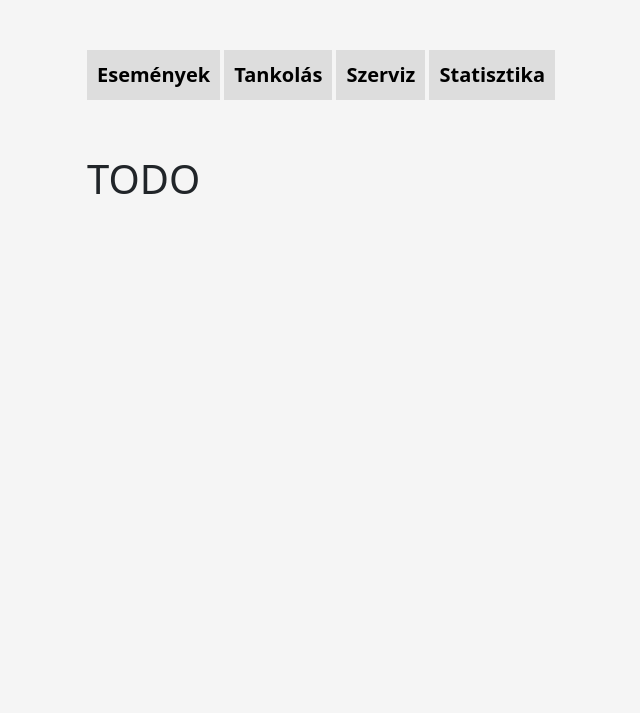
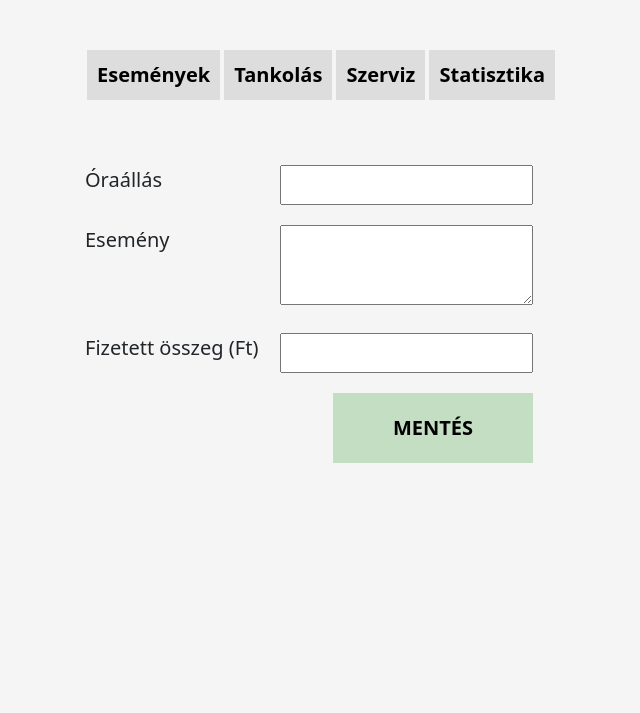
Before and after one commit to Cyri0/DjangoTankYou, a Django app: page /tank/service/ in a window 1280 px wide. Shown: the top 713 px of the page, without its empty margins (319-959 px from the left). Run offline with Django 3.2, Linux system fonts and the light colour scheme; some libraries are stand-ins or nearby versions.

Commit message:
service events

```diff
--- a/tank_logic/admin.py
+++ b/tank_logic/admin.py
@@ -1,4 +1,5 @@
 from django.contrib import admin
-from .models import TankEvent
+from .models import TankEvent, ServiceEvent
 # Register your models here.
 admin.site.register(TankEvent)
+admin.site.register(ServiceEvent)
--- a/tank_logic/urls.py
+++ b/tank_logic/urls.py
@@ -8,4 +8,5 @@ urlpatterns = [
     path('new/', views.new_tank, name='new-tank-view'),
     path('stat/', views.stat, name="stat-view"),
     path('service/', views.service, name="service-view"),
+    path('save_service/', views.save_service, name="save_service"),
 ]
--- a/tank_logic/views.py
+++ b/tank_logic/views.py
@@ -1,5 +1,5 @@
 from django.shortcuts import render, redirect
-from .models import TankEvent, PETROL_CHOICES, PETROL_STATION_CHOICES
+from .models import TankEvent, ServiceEvent, PETROL_CHOICES, PETROL_STATION_CHOICES
 from . import calculations
 
 def new_tank(request):
@@ -26,19 +26,27 @@ def new_tank(request):
 
 def history(request):
 
-    events = TankEvent.objects.all().order_by('-date')
+    events = list(TankEvent.objects.all().order_by('-date'))
+    events += list(ServiceEvent.objects.all().order_by('-date'))
+
+    events.sort(key=lambda x: x.date, reverse=True)
+
     context = {
         'events':events,
     }
     return render(request, 'tank/history.html', context)
 
 def stat(request):
-    events = TankEvent.objects.all().order_by('-date')
+    tank_events = TankEvent.objects.all().order_by('-date')
+
+    events = list(TankEvent.objects.all().order_by('-date'))
+    events += list(ServiceEvent.objects.all().order_by('-date'))
+
     context = {
-        'last': calculations.getElementFromEvents(events, 0),
-        'consumption': calculations.calculate_consumption(events),
-        'average_quantity':calculations.calculate_average_quantity(events),
-        'average_price': calculations.calculate_average_price(events),
+        'last': calculations.getElementFromEvents(tank_events, 0),
+        'consumption': calculations.calculate_consumption(tank_events),
+        'average_quantity':calculations.calculate_average_quantity(tank_events),
+        'average_price': calculations.calculate_average_price(tank_events),
         'sum_price': calculations.sum_price(events),
     }
 
@@ -46,3 +54,18 @@ def stat(request):
 
 def service(request):
     return render(request, 'tank/service.html')
+
+def save_service(request):
+    if(request.method == 'POST'):
+        km = request.POST['km']
+        note = request.POST['note']
+        price_ft = request.POST['price_ft']
+
+        new_sevice_event = ServiceEvent(
+            km = km,
+            note = note,
+            price_ft = price_ft
+        )
+        new_sevice_event.save()
+        return redirect('history-view')
+    return redirect('service-view')
--- a/tank_you/urls.py
+++ b/tank_you/urls.py
@@ -1,18 +1,3 @@
-"""tank_you URL Configuration
-
-The `urlpatterns` list routes URLs to views. For more information please see:
-    https://docs.djangoproject.com/en/3.1/topics/http/urls/
-Examples:
-Function views
-    1. Add an import:  from my_app import views
-    2. Add a URL to urlpatterns:  path('', views.home, name='home')
-Class-based views
-    1. Add an import:  from other_app.views import Home
-    2. Add a URL to urlpatterns:  path('', Home.as_view(), name='home')
-Including another URLconf
-    1. Import the include() function: from django.urls import include, path
-    2. Add a URL to urlpatterns:  path('blog/', include('blog.urls'))
-"""
 from django.contrib import admin
 from django.urls import path, include
 
@@ -20,5 +5,4 @@ urlpatterns = [
     path('admin/', admin.site.urls),
     path('tankapi/', include('tank_api.urls')),
     path('tank/', include('tank_logic.urls'))
-
 ]
--- a/templates/tank/service.html
+++ b/templates/tank/service.html
@@ -1,11 +1,137 @@
 {% extends "tank/base.html" %}
 
 {% block head %}
+<style>
+
+    .row{
+      width: 100%;
+    }
+
+    input, select{
+      width: 100%;
+      height: 2.5rem;
+    }
+
+    textarea{
+        width: 100%;
+        height: 5rem;
+        min-height: 2.5rem;
+    }
+
+    input::-webkit-outer-spin-button,
+    input::-webkit-inner-spin-button {
+      -webkit-appearance: none;
+      margin: 0;
+    }
+
+    input[type=submit]{
+      height: 70px;
+      max-width: 200px;
+      float: right;
+      border: none;
+      background-color: rgba(0, 128, 0, 0.2);
+      transition: 1s;
+      font-weight: bold;
+    }
+
+    input[type=submit]:hover{
+      background-color: rgba(0, 128, 0, 0.4);
+    }
+
+    input[type=number] {
+      -moz-appearance: textfield;
+    }
+
+    [class*="col-"] {
+      padding: 10px;
+    }
+
+    .event{
+      background-color: white;
+      width: 100%;
+      box-sizing: border-box;
+      padding: 10px;
+      border-radius: 5px;
+      box-shadow:0px 0px 10px rgba(0, 0, 0, 0.5);
+      margin-bottom: 50px;
+    }
+
+    .date{
+      font-weight: bold;
+      font-size: 1.2rem;
+    }
+    .time{
+      float: right;
+      margin-right: -20px;
+      font-style: italic;
+    }
+
+    .label{
+      font-weight: bold;
+      text-align: right;
+    }
+
+    .price{
+      font-size: 1.5rem;
+      font-style: italic;
+      text-align: right;
+    }
+
+    @media screen and (max-width: 576px) {
+      .label, #previous-events span, .date, .time  {
+        text-align: center;
+        width: 100%;
+        display: block;
+        float: none;
+      }
+
+      .date{
+        font-size: 2rem;
+      }
+
+      [class*="col-"] {
+        padding: 0px;
+      }
+      .row{
+        margin-bottom: 15px;
+      }
+    }
+
+  </style>
 {% endblock %}
 
 {% block main %}
-<div class="container">
-<h1>TODO</h1>
+<div id="add-new-event" class="container">
+
+    <form action="{% url 'save_service' %}" method="post">
+      {% csrf_token %}
+      <div class="row">
+        <div class="col-sm-5">Óraállás</div>
+        <div class="col-sm-7"><input required type="number" name="km" id="id_km"></div>
+      </div>
+
+      <div class="row">
+        <div class="col-sm-5">Esemény</div>
+        <div class="col-sm-7">
+          <textarea required name="note" id="id_note" cols="30" rows="10"></textarea>
+        </div>
+      </div>
+
+      <div class="row">
+        <div class="col-sm-5">Fizetett összeg (Ft)</div>
+        <div class="col-sm-7">
+          <input required type="number" name="price_ft" id="id_price_ft">
+        </div>
+      </div>
+
+      <div class="row">
+        <div class="col-6"></div>
+        <div class="col-6">
+          <input type="submit" value="MENTÉS">
+        </div>
+      </div>
+
+    </form>
 </div>
 {% endblock %}
 
```
Also changed, not shown: tank_logic/models.py (+15 -0 lines), templates/tank/history.html (+53 -1 lines), templates/tank/new_tank.html (+0 -34 lines), tank_logic/migrations/0002_auto_20210512_1026.py (added), tank_logic/migrations/0003_serviceevent_price_ft.py (added).
